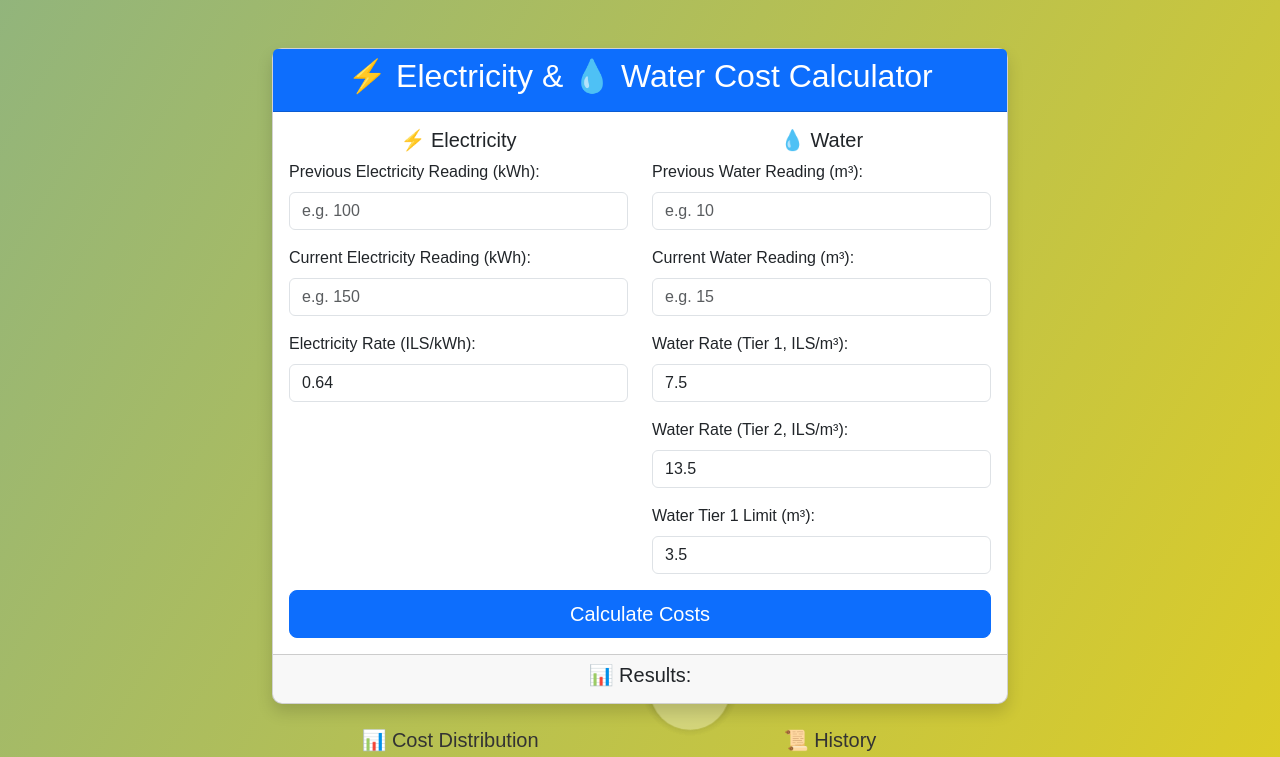
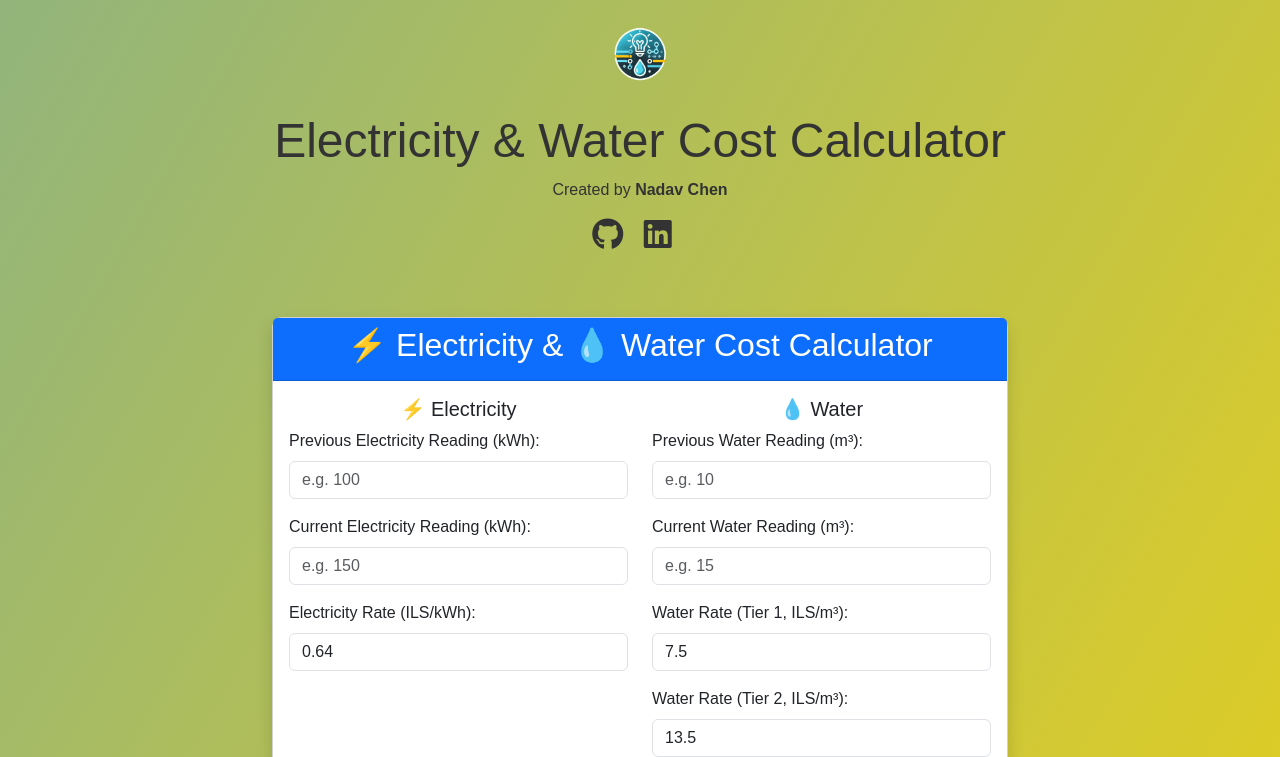
Before and after one commit to Nadav23AnT/electricity-water-calculator, a plain HTML site: page index.html in a window 1280 px wide. Shown: the top 757 px of the page. Drawn offline with nearby package versions, Linux system fonts and the light colour scheme.

Commit message:
added icons photos and links

```diff
--- a/index.html
+++ b/index.html
@@ -1,19 +1,20 @@
 <!DOCTYPE html>
 <html lang="en">
-
 <head>
   <meta charset="UTF-8">
   <meta name="viewport" content="width=device-width, initial-scale=1.0">
   <title>Electricity & Water Cost Calculator</title>
   <!-- Bootstrap CSS -->
   <link href="https://cdn.jsdelivr.net/npm/bootstrap@5.3.0-alpha3/dist/css/bootstrap.min.css" rel="stylesheet">
-  <!-- Chart.js -->
-  <script src="https://cdn.jsdelivr.net/npm/chart.js"></script>
+  <!-- Font Awesome for Icons -->
+  <link rel="stylesheet" href="https://cdnjs.cloudflare.com/ajax/libs/font-awesome/6.0.0-beta3/css/all.min.css">
   <!-- Custom CSS -->
   <link rel="stylesheet" href="styles.css">
+  <link rel="icon" href="./assets/favicon.ico" type="image/png">
+
 </head>
-
 <body>
+  <!-- Background Animation -->
   <div class="background-animation">
     <div class="shape large"></div>
     <div class="shape small"></div>
@@ -21,6 +22,23 @@
     <div class="shape large"></div>
     <div class="shape small"></div>
   </div>
+
+  <!-- Header Section -->
+  <header class="text-center py-3">
+    <img src="./assets/logo.png" alt="logo" class="logo mb-3">
+    <h1 class="display-5">Electricity & Water Cost Calculator</h1>
+    <p>Created by <strong>Nadav Chen</strong></p>
+    <div class="social-links">
+      <a href="https://github.com/Nadav23AnT" target="_blank" class="me-3">
+        <i class="fab fa-github fa-2x"></i>
+      </a>
+      <a href="https://www.linkedin.com/in/nadavchen97/" target="_blank" class="me-3">
+        <i class="fab fa-linkedin fa-2x"></i>
+      </a>
+    </div>
+  </header>
+
+  <!-- Main Content -->
   <div class="container py-5">
     <div class="row justify-content-center">
       <div class="col-lg-8">
@@ -71,8 +89,7 @@
                 </div>
               </div>
               <div class="d-grid">
-                <button type="button" id="calculateBtn" class="btn btn-primary btn-lg animate-button">Calculate
-                  Costs</button>
+                <button type="button" id="calculateBtn" class="btn btn-primary btn-lg animate-button">Calculate Costs</button>
               </div>
             </form>
           </div>
@@ -103,14 +120,7 @@
             </table>
           </div>
         </div>
-
       </div>
     </div>
   </div>
-  <!-- Bootstrap JS -->
-  <script src="https://cdn.jsdelivr.net/npm/bootstrap@5.3.0-alpha3/dist/js/bootstrap.bundle.min.js"></script>
-  <!-- Custom JS -->
-  <script src="script.js"></script>
 </body>
-
-</html>
--- a/styles.css
+++ b/styles.css
@@ -77,6 +77,23 @@ body {
 }
 
 
+/* Logo Styling */
+.logo {
+  width: 80px;
+  height: 80px;
+  object-fit: contain;
+}
+
+/* Social Links */
+.social-links a {
+  color: #333;
+  text-decoration: none;
+  transition: color 0.3s ease;
+}
+
+.social-links a:hover {
+  color: #1e90ff;
+}
 
 
 
```
Also changed, not shown: assets/favicon.ico (added), assets/logo.png (added).
